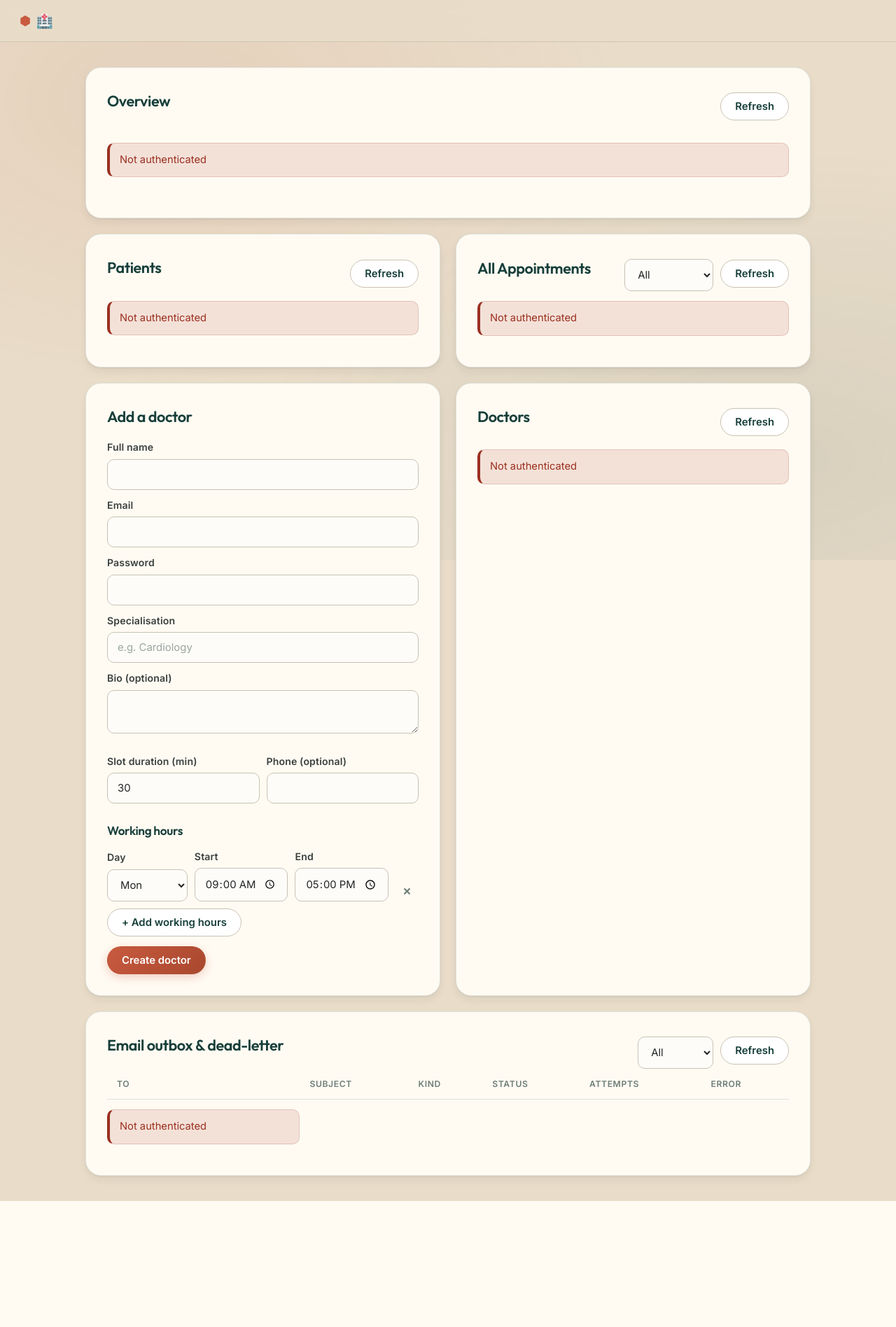
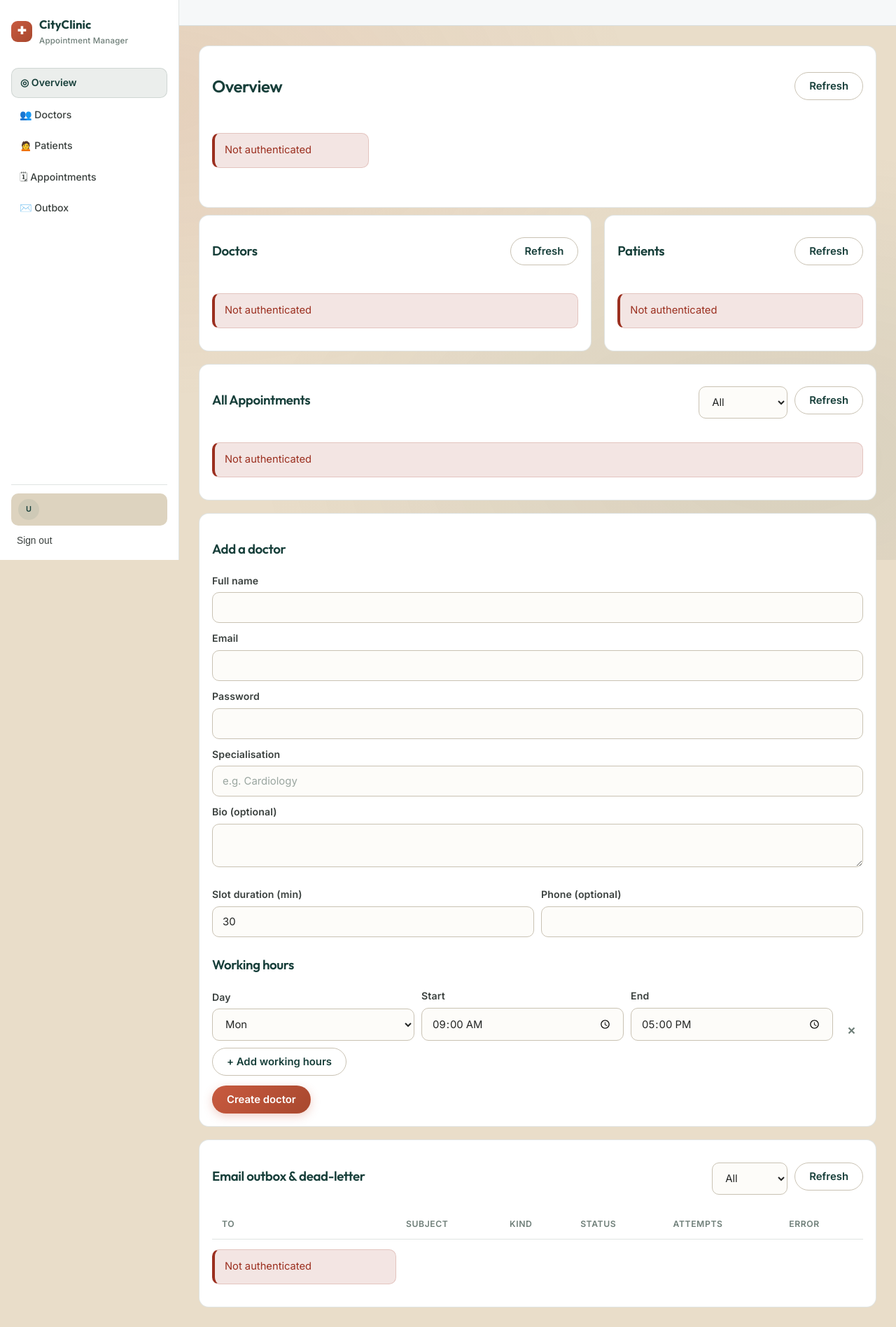
Before and after one commit to Jainparth22/Healthcare-Appointment-Follow-up-Manager, a FastAPI app: template backend/app/templates/admin.html in a window 1280 px wide. Shown: the whole page at 70% size. Before the commit the page ends 1716 px from the top, so only its background shows below. Run offline with FastAPI, Linux system fonts and the light colour scheme; the template is opened without the code that fills it, so the values that code supplies are empty; parts of the project's set-up code (start-up, migrations or seed data) failed here and were passed over.

Commit message:
sidebar for doctor/admin + patient topbar blend

```diff
--- a/backend/app/static/app_extra.css
+++ b/backend/app/static/app_extra.css
@@ -14,7 +14,8 @@
 .app-signout{width:100%;text-align:left;background:none;border:none;color:var(--ink-light);font-size:.86rem;cursor:pointer;padding:6px 8px}
 .app-signout:hover{color:var(--danger)}
 .app-main{padding:0}
-.app-topbar{display:flex;justify-content:space-between;align-items:center;padding:18px 28px;background:#f6f8f9;border-bottom:1px solid var(--line);font-weight:600;color:var(--ink-light);font-size:.9rem}
+.app-topbar{display:flex;justify-content:space-between;align-items:center;padding:18px 28px;background:rgba(233,221,201,0.72);backdrop-filter:blur(8px);border-bottom:1px solid var(--line);font-weight:600;color:var(--ink-light);font-size:.9rem}
+.app-main{background:var(--bg)}
 .app-content{padding:28px;max-width:1200px}
 .ov-grid{display:grid;grid-template-columns:repeat(4,1fr);gap:12px;margin:18px 0 24px}
 @media(max-width:900px){.ov-grid{grid-template-columns:1fr 1fr}}
--- a/backend/app/templates/admin.html
+++ b/backend/app/templates/admin.html
@@ -1,35 +1,50 @@
-{% extends "base.html" %}
+{% extends "base_app.html" %}
 {% block page %}admin{% endblock %}
+{% block nav %}
+<a href="/admin" class="active">◎ Overview</a>
+<a href="/admin#doctors">👥 Doctors</a>
+<a href="/admin#patients">🙍 Patients</a>
+<a href="/admin#appointments">🗓 Appointments</a>
+<a href="/admin#outbox">✉️ Outbox</a>
+{% endblock %}
 {% block content %}
-<section class="card">
+<section class="ov-card">
   <div class="row space-between">
     <h2>Overview</h2>
     <button class="btn-ghost" id="refresh-stats" type="button">Refresh</button>
   </div>
-  <div id="admin-stats" class="grid-4" style="display:grid;grid-template-columns:repeat(auto-fit,minmax(150px,1fr));gap:12px;margin-top:12px"></div>
+  <div id="admin-stats" class="ov-grid" style="margin-top:14px"></div>
   <div id="admin-recent" style="margin-top:14px"></div>
 </section>
 
-<section class="grid-2">
-  <div class="card">
+<div class="ov-cols">
+  <section class="ov-card" id="doctors">
     <div class="row space-between">
-      <h2>Patients</h2>
+      <h3>Doctors</h3>
+      <button class="btn-ghost" id="refresh-doctors" type="button">Refresh</button>
+    </div>
+    <div id="doctor-admin-list" class="list" style="margin-top:12px"></div>
+  </section>
+
+  <section class="ov-card" id="patients">
+    <div class="row space-between">
+      <h3>Patients</h3>
       <button class="btn-ghost" id="refresh-patients" type="button">Refresh</button>
     </div>
-    <div id="patient-admin-list" class="list" style="max-height:360px;overflow:auto"></div>
+    <div id="patient-admin-list" class="list" style="margin-top:12px;max-height:360px;overflow:auto"></div>
+  </section>
 </div>
-  <div class="card">
+
+<section class="ov-card" style="margin-top:18px" id="appointments">
   <div class="row space-between">
-      <h2>All Appointments</h2>
+    <h3>All Appointments</h3>
     <div class="row"><select id="appt-status-filter" style="width:auto"><option value="">All</option><option value="holding">Holding</option><option value="confirmed">Confirmed</option><option value="completed">Completed</option><option value="cancelled">Cancelled</option><option value="expired">Expired</option></select><button class="btn-ghost" id="refresh-admin-appts" type="button">Refresh</button></div>
   </div>
-    <div id="admin-appt-list" class="list" style="max-height:360px;overflow:auto"></div>
-  </div>
+  <div id="admin-appt-list" class="list" style="margin-top:12px;max-height:360px;overflow:auto"></div>
 </section>
 
-<section class="grid-2">
-  <div class="card">
-    <h2>Add a doctor</h2>
+<section class="ov-card" style="margin-top:18px">
+  <h3>Add a doctor</h3>
   <form id="create-doctor">
     <label>Full name<input name="full_name" required></label>
     <label>Email<input type="email" name="email" required></label>
@@ -40,58 +55,30 @@
       <label style="flex:1">Slot duration (min)<input type="number" name="slot_duration_min" value="30" min="5" max="240"></label>
       <label style="flex:1">Phone (optional)<input name="phone"></label>
     </div>
-
     <h3 style="margin-top:14px">Working hours</h3>
     <div id="wh-rows"></div>
     <button class="btn-ghost" id="add-wh" type="button">+ Add working hours</button>
-
     <div style="margin-top:14px"><button class="btn" type="submit">Create doctor</button></div>
   </form>
-  </div>
-
-  <div class="card">
-    <div class="row space-between">
-      <h2>Doctors</h2>
-      <button class="btn-ghost" id="refresh-doctors" type="button">Refresh</button>
-    </div>
-    <div id="doctor-admin-list" class="list"></div>
-  </div>
 </section>
 
-<section class="card">
+<section class="ov-card" style="margin-top:18px" id="outbox">
   <div class="row space-between">
-    <h2>Email outbox &amp; dead-letter</h2>
+    <h3>Email outbox &amp; dead-letter</h3>
     <div class="row">
-      <select id="outbox-filter" style="width:auto">
-        <option value="">All</option>
-        <option value="pending">Pending</option>
-        <option value="sent">Sent</option>
-        <option value="failed">Failed</option>
-        <option value="dead">Dead</option>
-      </select>
+      <select id="outbox-filter" style="width:auto"><option value="">All</option><option value="pending">Pending</option><option value="sent">Sent</option><option value="failed">Failed</option><option value="dead">Dead</option></select>
       <button class="btn-ghost" id="refresh-outbox" type="button">Refresh</button>
     </div>
   </div>
-  <div style="overflow-x:auto">
-    <table id="outbox-table">
-      <thead><tr><th>To</th><th>Subject</th><th>Kind</th><th>Status</th><th>Attempts</th><th>Error</th></tr></thead>
-      <tbody></tbody>
-    </table>
-  </div>
+  <div style="overflow-x:auto;margin-top:12px"><table id="outbox-table"><thead><tr><th>To</th><th>Subject</th><th>Kind</th><th>Status</th><th>Attempts</th><th>Error</th></tr></thead><tbody></tbody></table></div>
 </section>
 
-<!-- Template for one working-hours row (cloned by app.js) -->
 <template id="wh-template">
   <div class="wh-row">
-    <label>Day
-      <select name="day_of_week">
-        <option value="0">Mon</option><option value="1">Tue</option><option value="2">Wed</option>
-        <option value="3">Thu</option><option value="4">Fri</option><option value="5">Sat</option><option value="6">Sun</option>
-      </select>
-    </label>
+    <label>Day<select name="day_of_week"><option value="0">Mon</option><option value="1">Tue</option><option value="2">Wed</option><option value="3">Thu</option><option value="4">Fri</option><option value="5">Sat</option><option value="6">Sun</option></select></label>
     <label>Start<input type="time" name="start_time" value="09:00"></label>
     <label>End<input type="time" name="end_time" value="17:00"></label>
-    <button class="btn-ghost remove-wh" type="button">&times;</button>
+    <button class="btn-ghost remove-wh" type="button">×</button>
   </div>
 </template>
 {% endblock %}
```
Also changed, not shown: backend/app/templates/doctor.html (+11 -7 lines). Lines whose indentation alone changed are shown as unchanged.
